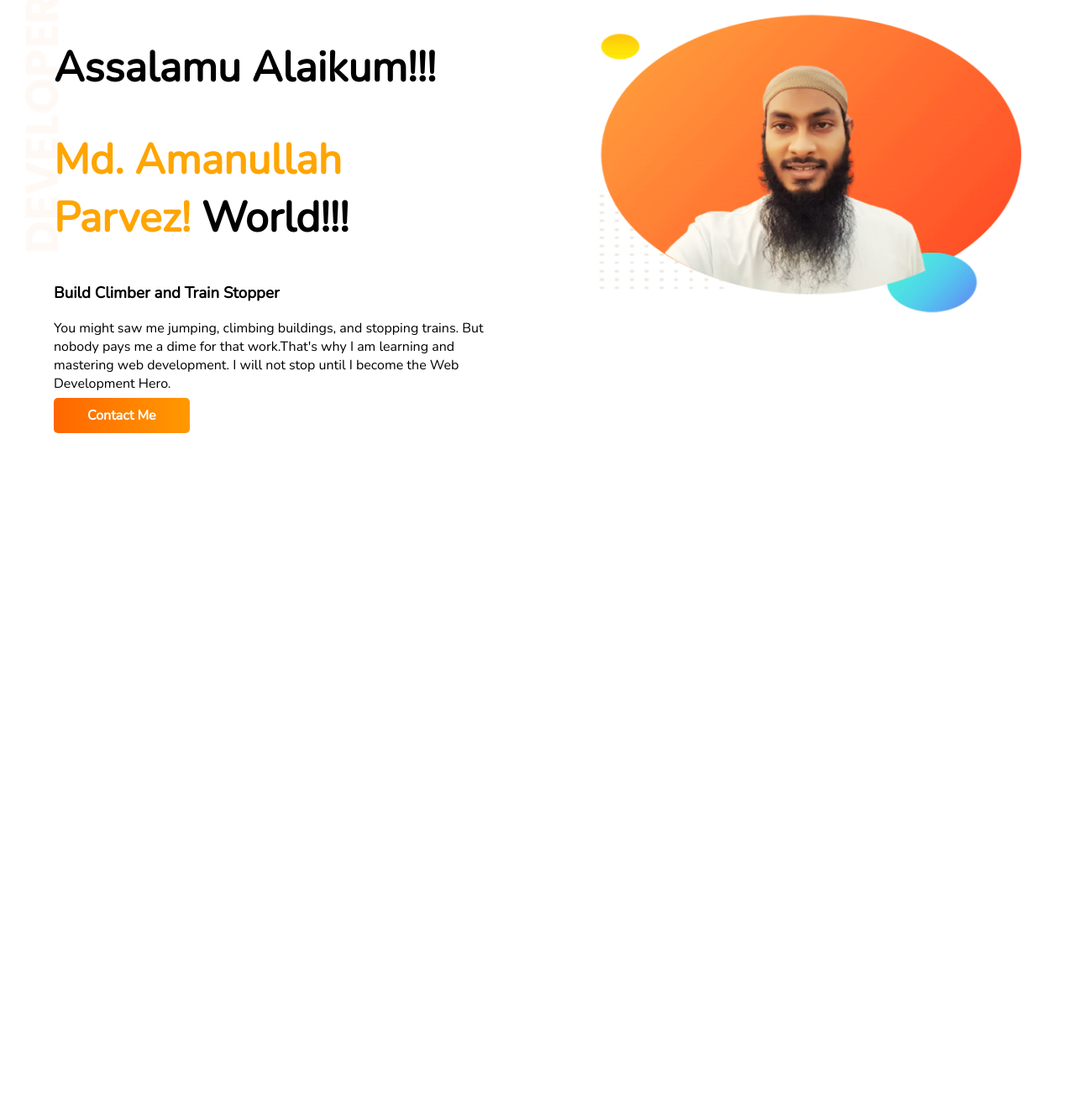
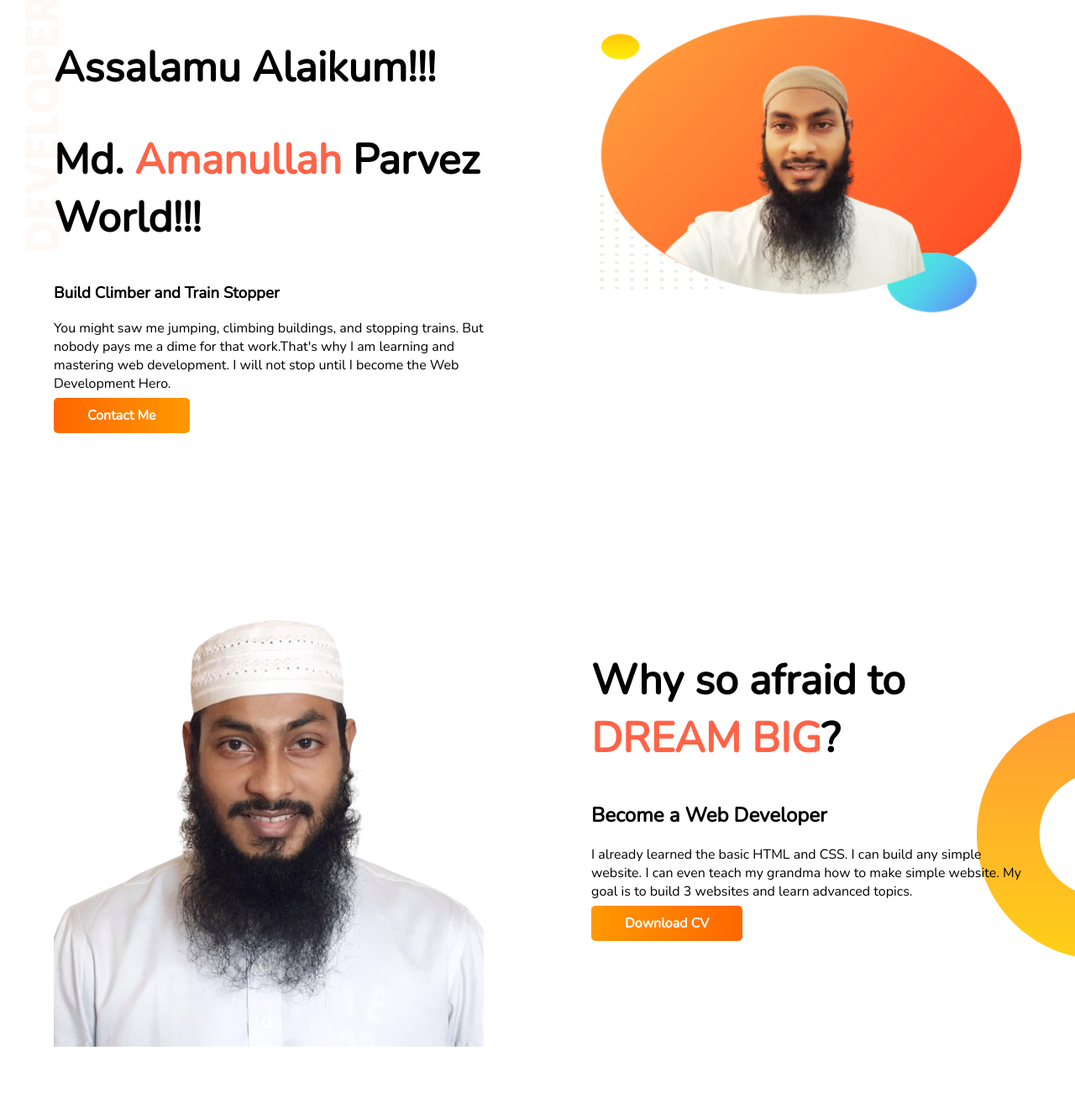
Before and after one commit to parvezaman/developer-portfolio, a plain HTML site: page index.html in a window 1280 px wide. Shown: the part 60-1380 px from the top of the page at 84% size. Before the commit the page ends 800 px from the top, so only its background shows below. Drawn offline with nearby package versions, Linux system fonts and the light colour scheme.

Commit message:
dream big section

```diff
--- a/index.html
+++ b/index.html
@@ -18,7 +18,7 @@
     <section class="top-banner">
         <div class="half-width">
             <h1>Assalamu Alaikum!!!</h1>
-            <h1><span class="orange-color">Md. Amanullah Parvez!</span> World!!!</h1>
+            <h1>Md. <span class="tag-color">Amanullah</span> Parvez World!!!</h1>
             <h3>Build Climber and Train Stopper</h3>
             <p>You might saw me jumping, climbing buildings, and stopping trains. But nobody pays me a dime for that work.That's why I am learning and mastering web development. I will not stop until I become the Web Development Hero.</p>
 
@@ -30,6 +30,18 @@
 
         </div>
     </section>
+    <section class="dream-big">
+        <div class="half-width">
+            <img src="myimages/2.png" alt="">
+        </div>
+        <div class="half-width">
+            <h1>Why so afraid to <span class="tag-color">DREAM BIG</span>?</h1>
+            <h2>Become a Web Developer</h2>
+            <p>I already learned the basic HTML and CSS. I can build any simple website. I can even teach my grandma how to make simple website. My goal is to build 3 websites and learn advanced topics.</p>
+            <a class="link-button2" href="" target="_blank">Download CV</a>
+        </div>
+
+    </section>
 
 
 </body>
--- a/style.css
+++ b/style.css
@@ -5,11 +5,12 @@ body{
 h1{
     font-size: 50px;
 }
-.orange-color{
-    color:orange;
+.tag-color{
+    color:tomato;
 }
 section{
     display: flex;
+    margin-bottom: 100px;
 }
 .half-width{
     width:50%;
@@ -26,7 +27,20 @@ section{
     font-weight:700;
     border-radius: 5px;
 }
+.link-button2{
+    text-decoration: none;
+    background-image: linear-gradient(to left, #ff6600 0%, #ff9900 100%);
+    padding: 10px 40px;
+    color:white;
+    font-weight:700;
+    border-radius: 5px;
+}
 .top-banner{
     background-image: url(developer-portfolio-master/images/top-banner.png);
     background-repeat: no-repeat;
 }
+.dream-big{
+    background-image: url(developer-portfolio-master/images/dream-bg.png);
+    background-repeat: no-repeat;
+    background-position: right;
+}
```
